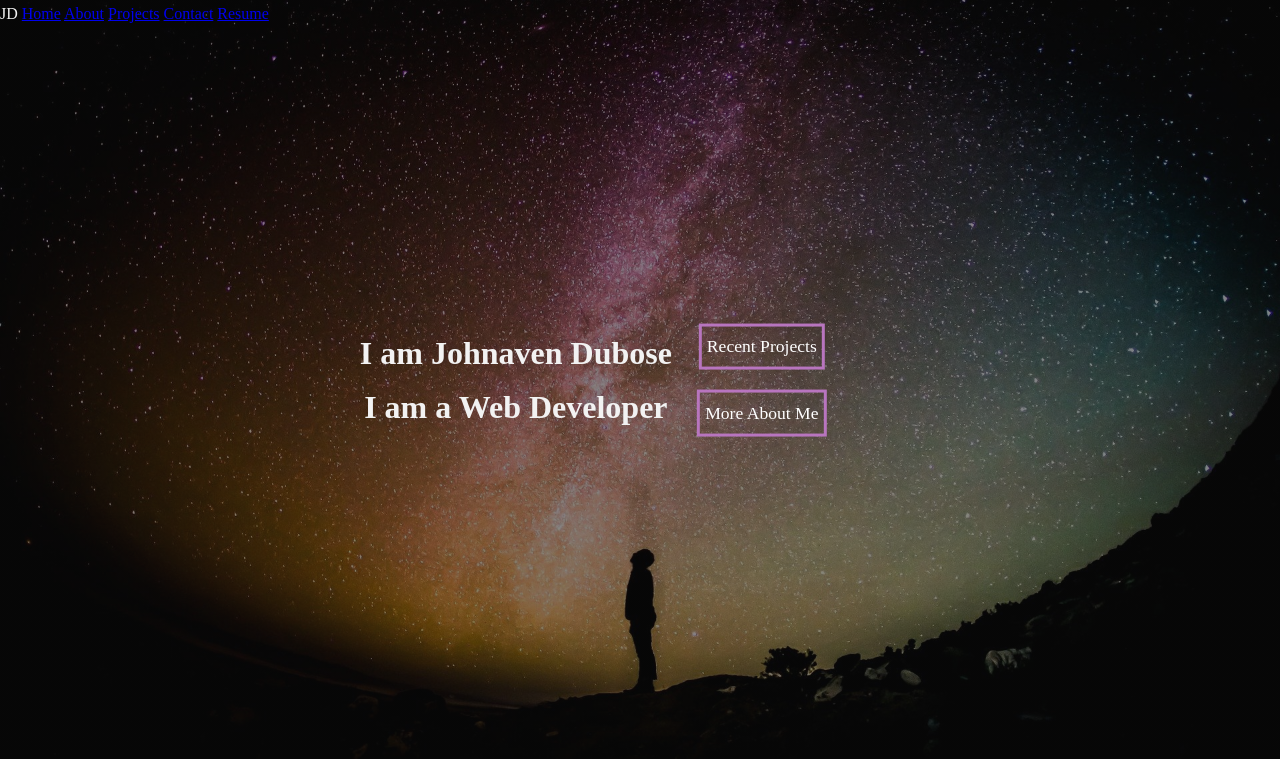
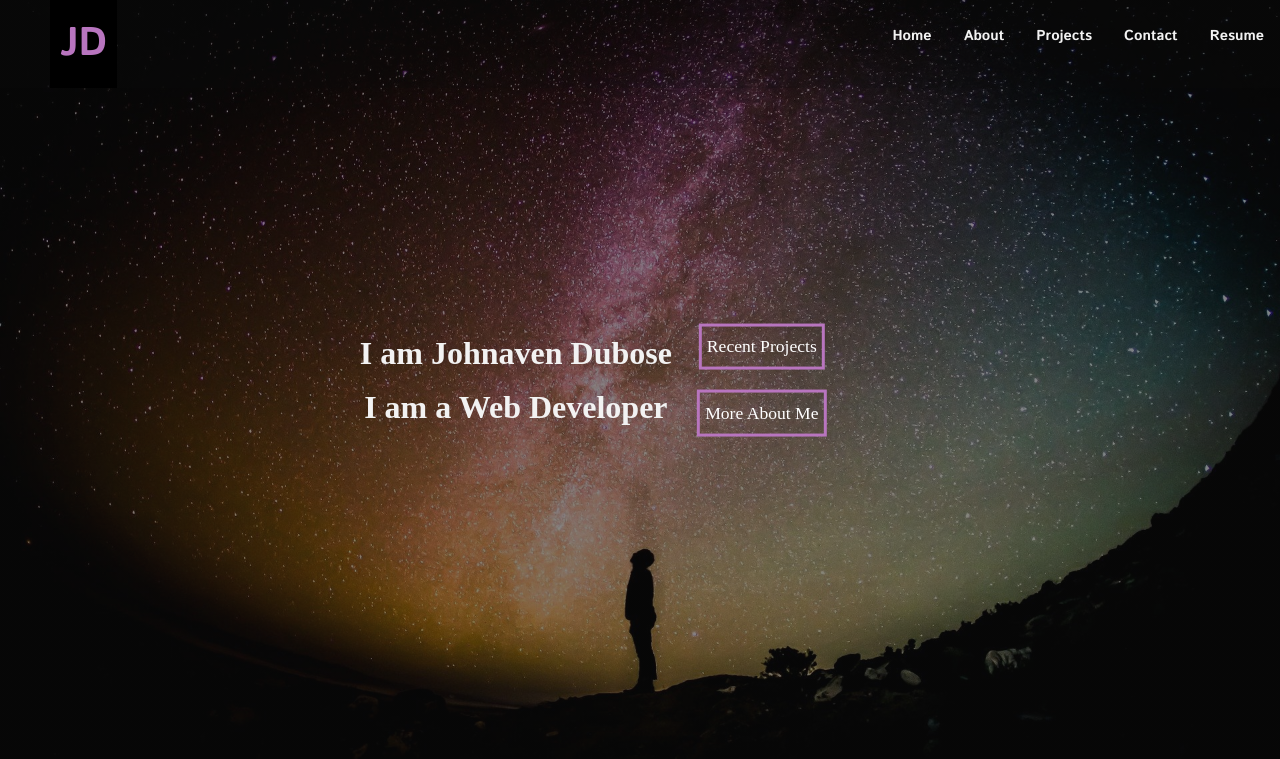
Before and after one commit to Dubosej1/portfolio-site, a website: page index.html in a window 1280 px wide. Shown: the top 759 px of the page. Drawn offline with nearby package versions, Linux system fonts and the light colour scheme; files that its build step writes are made by us from their sources; a web font is replaced by a local one.

Commit message:
Style nav bar, nav logo and nav links in SASS

```diff
--- a/sass/main.scss
+++ b/sass/main.scss
@@ -6,15 +6,60 @@
 
 html {
     font-size: 62.5%;
+    //1rem = 10px @ 62.5% Client's default
     scroll-behavior: smooth;
 }
 
 body {
     font-family: "Average", serif;
     font-weight: 400;
+    //1em = 16px throughout app, assuming a child don't inherent parent's font-size
     font-size: 1.6em;
     line-height: 1.7;
     color: #5f5f5f;
+}
+
+.nav {
+    // display: block;
+    position: absolute;
+    width: 100%;
+    background-color: rgba(13, 13, 13, 0.2);
+    /* overflow: hidden; */
+    z-index: 2;
+
+    &__logo {
+        font-family: "Istok Web";
+        font-weight: 700;
+        color: #b875bf;
+        font-size: 2.5em;
+        background-color: black;
+        padding: 1rem;
+        margin-left: 5rem;
+        float: left;
+        z-index: 2;
+    }
+
+    &__links-container {
+        float: right;
+        padding-top: 1rem;
+    }
+
+    &__link {
+        font-family: "Istok Web";
+        font-weight: 700;
+        float: left;
+        color: #f2f2f2;
+        text-align: center;
+        padding: 1.4rem 1.6rem;
+        text-decoration: none;
+        //Pixel font-size: 14.4px
+        font-size: 0.9em;
+    }
+}
+
+.nav__link:hover,
+.mobileNav_link:hover {
+  color: #b875bf;
 }
 
 #header {
```
